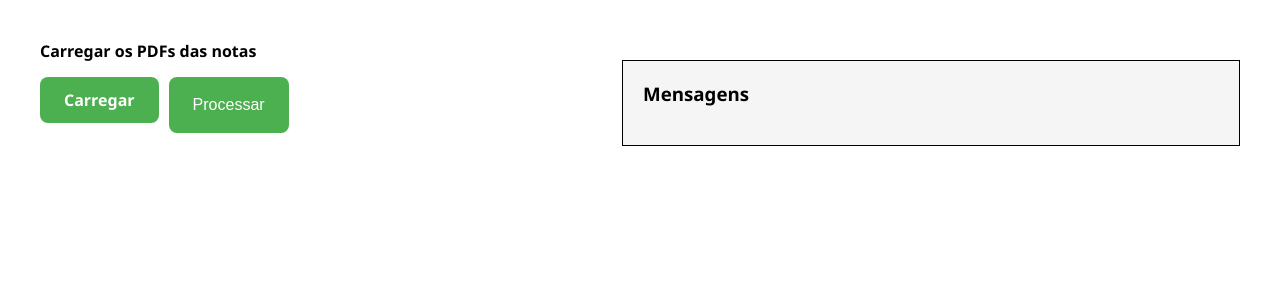
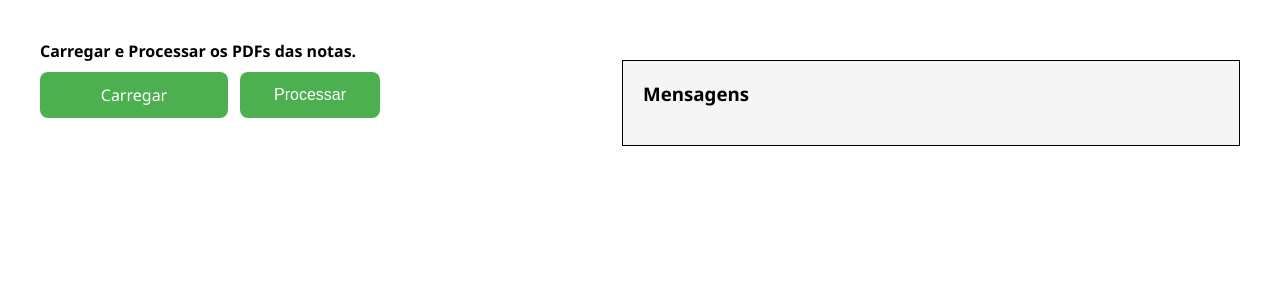
Before and after one commit to mksouza37/Le_corret, a Flask app: template templates/index.html in a window 1280 px wide. Shown: the part 108-408 px from the top of the page. Run offline with Flask 3, Linux system fonts and the light colour scheme; the template is opened without the code that fills it, so the values that code supplies are empty.

Commit message:
commit melhoria 75

```diff
--- a/static/style.css
+++ b/static/style.css
@@ -46,16 +46,20 @@ body {
   min-width: 300px;
 }
 
-.upload-section label {
+.form-row {
+  display: flex;
+  flex-direction: column;
+  align-items: flex-start;
+}
+
+.form-title {
   font-weight: bold;
-  display: block;
   margin-bottom: 10px;
 }
 
 .button-group {
   display: flex;
-  gap: 10px;
-  margin-top: 15px;
+  gap: 12px;
 }
 
 .custom-button {
@@ -66,35 +70,13 @@ body {
   border: none;
   border-radius: 8px;
   cursor: pointer;
+  min-width: 140px;
   text-align: center;
-  display: inline-block;
   transition: background-color 0.3s ease;
 }
 
 .custom-button:hover {
   background-color: #45a049;
-}
-
-.file-preview {
-  border: 1px solid black;
-  padding: 20px;
-  margin-top: 20px;
-  background-color: #f5f5f5;
-}
-
-.file-preview h3 {
-  margin-top: 0;
-}
-
-.file-preview ul {
-  list-style: none;
-  padding: 0;
-}
-
-.file-preview li {
-  padding: 4px 0;
-  border-bottom: 1px solid #ccc;
-  font-size: 0.95rem;
 }
 
 .message-section {
@@ -124,3 +106,15 @@ body {
   margin-top: 10px;
   font-weight: bold;
 }
+
+.file-list {
+  list-style: none;
+  padding: 0;
+  margin-top: 10px;
+}
+
+.file-list li {
+  padding: 4px 0;
+  border-bottom: 1px solid #ccc;
+  font-size: 0.95rem;
+}
--- a/templates/index.html
+++ b/templates/index.html
@@ -22,19 +22,15 @@
   <main class="container">
     <section class="upload-section">
       <form method="post" enctype="multipart/form-data" id="upload-form">
-        <label for="files"><strong>Carregar os PDFs das notas</strong></label>
-
-        <div class="button-group">
-          <label for="files" class="custom-button">Carregar</label>
-          <input type="file" name="files" id="files" multiple accept=".pdf" required hidden>
-          <button type="submit" class="custom-button">Processar</button>
+        <div class="form-row">
+          <label for="files" class="form-title">Carregar e Processar os PDFs das notas.</label>
+          <div class="button-group">
+            <label for="files" class="custom-button">Carregar</label>
+            <input type="file" name="files" id="files" multiple accept=".pdf" required hidden>
+            <button type="submit" class="custom-button">Processar</button>
+          </div>
         </div>
       </form>
-
-      <div id="file-preview" class="file-preview" style="display: none;">
-        <h3>Arquivos Carregados</h3>
-        <ul id="file-list"></ul>
-      </div>
     </section>
 
     <section class="message-section">
@@ -53,11 +49,16 @@
       {% if processing %}
         <p class="status" id="status">⏳ Seus arquivos estão sendo processados...</p>
         <p class="status" id="download-message" style="display: none;"></p>
+        <ul id="downloaded-files" class="file-list" style="display: none;"></ul>
 
         <script>
+          function clearFileInput() {
+            document.getElementById("files").value = "";
+          }
+
           function clearFileList() {
-            document.getElementById("file-list").innerHTML = "";
-            document.getElementById("file-preview").style.display = "none";
+            document.getElementById("downloaded-files").innerHTML = "";
+            document.getElementById("downloaded-files").style.display = "none";
           }
 
           async function pollStatus() {
@@ -75,12 +76,23 @@
                 link.click();
                 document.body.removeChild(link);
 
-                clearFileList();
-
+                // Mostrar mensagem de sucesso
                 const msg = document.getElementById("download-message");
                 msg.innerText = "✅ Seu Excel foi baixado. Consulte-o na pasta Downloads do seu computador.";
                 msg.style.display = "block";
 
+                // Mostrar nomes dos arquivos enviados
+                const fileInput = document.getElementById("files");
+                const fileList = document.getElementById("downloaded-files");
+                fileList.innerHTML = "";
+                for (let file of fileInput.files) {
+                  const li = document.createElement("li");
+                  li.textContent = file.name;
+                  fileList.appendChild(li);
+                }
+                fileList.style.display = "block";
+
+                clearFileInput();
               } else if (data.status === 'error') {
                 document.getElementById("status").innerText = "❌ Erro ao processar os arquivos.";
               } else {
@@ -99,24 +111,5 @@
     </section>
   </main>
 
-  <script>
-    document.getElementById("files").addEventListener("change", function () {
-      const fileList = document.getElementById("file-list");
-      const preview = document.getElementById("file-preview");
-      fileList.innerHTML = "";
-
-      if (this.files.length > 0) {
-        preview.style.display = "block";
-        for (let file of this.files) {
-          const li = document.createElement("li");
-          li.textContent = file.name;
-          fileList.appendChild(li);
-        }
-      } else {
-        preview.style.display = "none";
-      }
-    });
-  </script>
-
 </body>
 </html>
```
